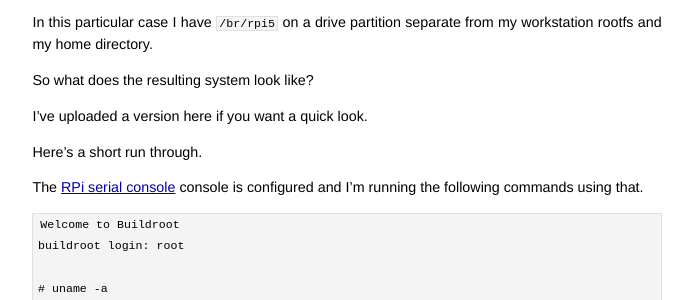
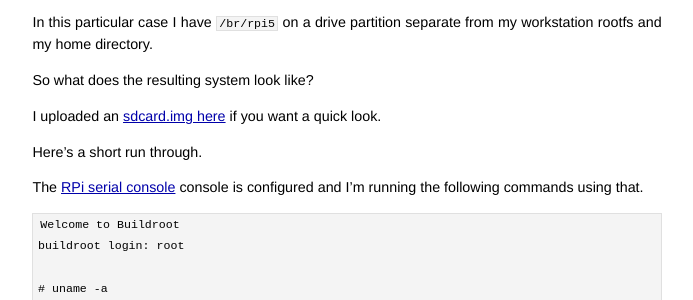
Before and after one commit to jumpnow/jumpnowtek-site, a Jekyll site: the page built from _posts/2017-01-10-Raspberry-Pi-Systems-with-Buildroot.md, in a window 1280 px wide and 900 px high, scrolled down 2031 px. Shown: the part 152-452 px from the top of the window, without its empty margins (293-986 px from the left). Built offline with Jekyll 4.4.1, drawn with Linux system fonts in a browser that asks for light colours.

Commit message:
Add link for rpi br download

```diff
--- a/_posts/2017-01-10-Raspberry-Pi-Systems-with-Buildroot.md
+++ b/_posts/2017-01-10-Raspberry-Pi-Systems-with-Buildroot.md
@@ -2,7 +2,7 @@
 layout: post
 title: Building Raspberry Pi Systems with Buildroot
 description: "Building customized systems for the Raspberry Pi using Buildroot"
-date: 2017-01-10 16:11:00
+date: 2017-01-10 16:17:00
 categories: rpi
 tags: [linux, rpi, buildroot, rpi3, qt5, pyqt, pyqt5]
 ---
@@ -100,7 +100,7 @@ In this particular case I have `/br/rpi5` on a drive partition separate from my
 
 So what does the resulting system look like?
 
-I've uploaded a version here if you want a quick look.
+I uploaded an [sdcard.img here][download] if you want a quick look.
 
 Here's a short run through.
 
```
Also changed, not shown: other parts of _posts/2017-01-10-Raspberry-Pi-Systems-with-Buildroot.md (+1 -0 lines).
